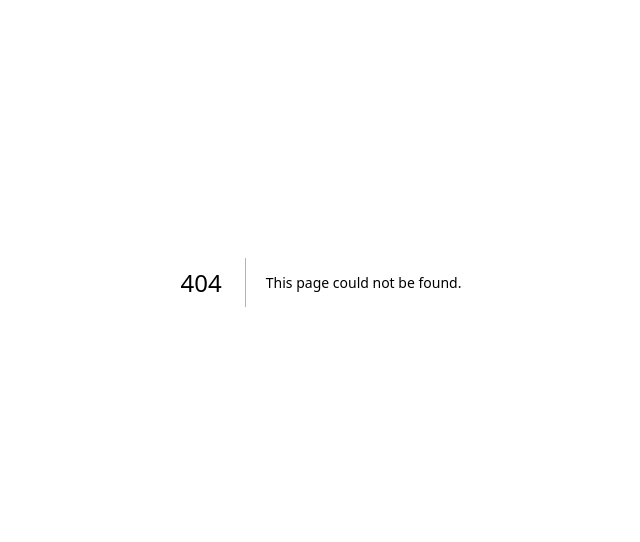
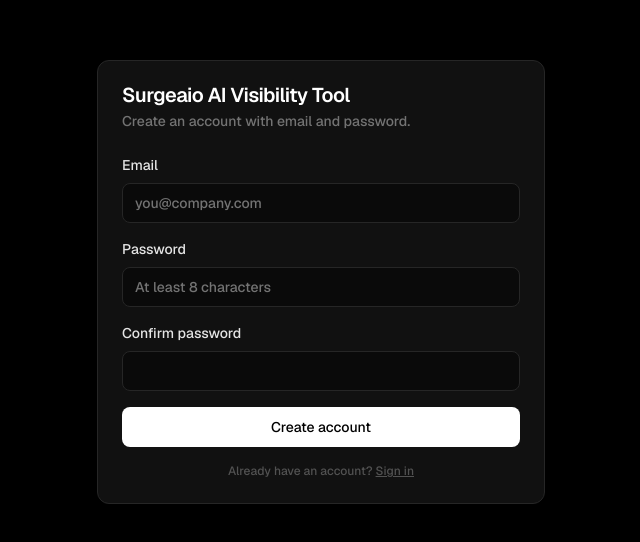
Before and after one commit to surgeaio/ai_visibility_tool, a Next.js app: page /signup in a window 1280 px wide. Before the commit this address had no page. Shown: the part 118-660 px from the top of the page, without its empty margins (319-959 px from the left). Built offline with nearby package versions, Linux system fonts and the light colour scheme; no server answers.

Commit message:
feat(auth): add signup page and link from login
Co-authored-by: Cursor <cursoragent@cursor.com>

```diff
--- a/app/login/page.tsx
+++ b/app/login/page.tsx
@@ -1,7 +1,8 @@
 "use client";
 
 import Link from "next/link";
-import { useState } from "react";
+import { useSearchParams } from "next/navigation";
+import { Suspense, useState } from "react";
 import { Button } from "@/components/ui/button";
 import { Card, CardContent, CardDescription, CardHeader, CardTitle } from "@/components/ui/card";
 import { Input } from "@/components/ui/input";
@@ -9,7 +10,25 @@ import { Label } from "@/components/ui/label";
 import { createClientSafe } from "@/lib/supabase/client";
 
 export default function LoginPage() {
+  return (
+    <Suspense fallback={<LoginPageFallback />}>
+      <LoginPageContent />
+    </Suspense>
+  );
+}
+
+function LoginPageFallback() {
+  return (
+    <div className="flex min-h-screen items-center justify-center bg-black px-4 text-neutral-400">
+      Loading…
+    </div>
+  );
+}
+
+function LoginPageContent() {
   const supabase = createClientSafe();
+  const searchParams = useSearchParams();
+  const authError = searchParams.get("error");
   const [email, setEmail] = useState("");
   const [status, setStatus] = useState<string | null>(null);
 
@@ -68,7 +87,16 @@ export default function LoginPage() {
           <Button type="button" variant="secondary" className="w-full" onClick={() => oauth("google")}>
             Continue with Google
           </Button>
+          {authError ? (
+            <p className="text-center text-sm text-red-400">{decodeURIComponent(authError)}</p>
+          ) : null}
           {status && <p className="text-center text-sm text-neutral-400">{status}</p>}
+          <p className="text-center text-xs text-neutral-600">
+            Don&apos;t have an account?{" "}
+            <Link href="/signup" className="underline hover:text-white">
+              Sign up
+            </Link>
+          </p>
           <p className="text-center text-xs text-neutral-600">
             {process.env.NODE_ENV !== "production" ? (
               <Link href="/dashboard" className="underline hover:text-white">
--- /dev/null
+++ b/app/signup/page.tsx
@@ -0,0 +1,135 @@
+"use client";
+
+import Link from "next/link";
+import { useState } from "react";
+import { Button } from "@/components/ui/button";
+import { Card, CardContent, CardDescription, CardHeader, CardTitle } from "@/components/ui/card";
+import { Input } from "@/components/ui/input";
+import { Label } from "@/components/ui/label";
+import { createClientSafe } from "@/lib/supabase/client";
+
+export default function SignupPage() {
+  const supabase = createClientSafe();
+  const [email, setEmail] = useState("");
+  const [password, setPassword] = useState("");
+  const [confirmPassword, setConfirmPassword] = useState("");
+  const [status, setStatus] = useState<string | null>(null);
+  const [pendingEmail, setPendingEmail] = useState(false);
+  const [loading, setLoading] = useState(false);
+
+  async function onSubmit(e: React.FormEvent) {
+    e.preventDefault();
+    setStatus(null);
+
+    if (!supabase) {
+      setStatus("Configure Supabase environment variables to enable sign up.");
+      return;
+    }
+
+    if (password.length < 8) {
+      setStatus("Password must be at least 8 characters.");
+      return;
+    }
+
+    if (password !== confirmPassword) {
+      setStatus("Passwords do not match.");
+      return;
+    }
+
+    setLoading(true);
+    const origin = typeof window !== "undefined" ? window.location.origin : "";
+    const { data, error } = await supabase.auth.signUp({
+      email,
+      password,
+      options: { emailRedirectTo: `${origin}/auth/callback` },
+    });
+    setLoading(false);
+
+    if (error) {
+      setStatus(error.message);
+      return;
+    }
+
+    if (data.session) {
+      window.location.href = "/dashboard";
+      return;
+    }
+
+    setPendingEmail(true);
+    setStatus("Check your email to confirm your account, then sign in.");
+  }
+
+  return (
+    <div className="flex min-h-screen flex-col items-center justify-center bg-black px-4">
+      <Card className="w-full max-w-md border-[#262626] bg-[#111]">
+        <CardHeader>
+          <CardTitle className="text-white">Surgeaio AI Visibility Tool</CardTitle>
+          <CardDescription className="text-neutral-500">
+            Create an account with email and password.
+          </CardDescription>
+        </CardHeader>
+        <CardContent className="space-y-6">
+          {pendingEmail ? (
+            <SignupPendingEmail status={status} />
+          ) : (
+            <form onSubmit={onSubmit} className="space-y-4">
+              <div className="space-y-2">
+                <Label htmlFor="email">Email</Label>
+                <Input
+                  id="email"
+                  type="email"
+                  required
+                  value={email}
+                  onChange={(e) => setEmail(e.target.value)}
+                  placeholder="you@company.com"
+                />
+              </div>
+              <div className="space-y-2">
+                <Label htmlFor="password">Password</Label>
+                <Input
+                  id="password"
+                  type="password"
+                  required
+                  value={password}
+                  onChange={(e) => setPassword(e.target.value)}
+                  placeholder="At least 8 characters"
+                />
+              </div>
+              <div className="space-y-2">
+                <Label htmlFor="confirmPassword">Confirm password</Label>
+                <Input
+                  id="confirmPassword"
+                  type="password"
+                  required
+                  value={confirmPassword}
+                  onChange={(e) => setConfirmPassword(e.target.value)}
+                />
+              </div>
+              <Button type="submit" className="w-full" disabled={loading}>
+                {loading ? "Creating account…" : "Create account"}
+              </Button>
+              {status ? <p className="text-center text-sm text-neutral-400">{status}</p> : null}
+              <p className="text-center text-xs text-neutral-600">
+                Already have an account?{" "}
+                <Link href="/login" className="underline hover:text-white">
+                  Sign in
+                </Link>
+              </p>
+            </form>
+          )}
+        </CardContent>
+      </Card>
+    </div>
+  );
+}
+
+function SignupPendingEmail({ status }: { status: string | null }) {
+  return (
+    <div className="space-y-4 text-center">
+      <p className="text-sm text-neutral-400">{status}</p>
+      <Button asChild variant="secondary" className="w-full">
+        <Link href="/login">Back to sign in</Link>
+      </Button>
+    </div>
+  );
+}
```
